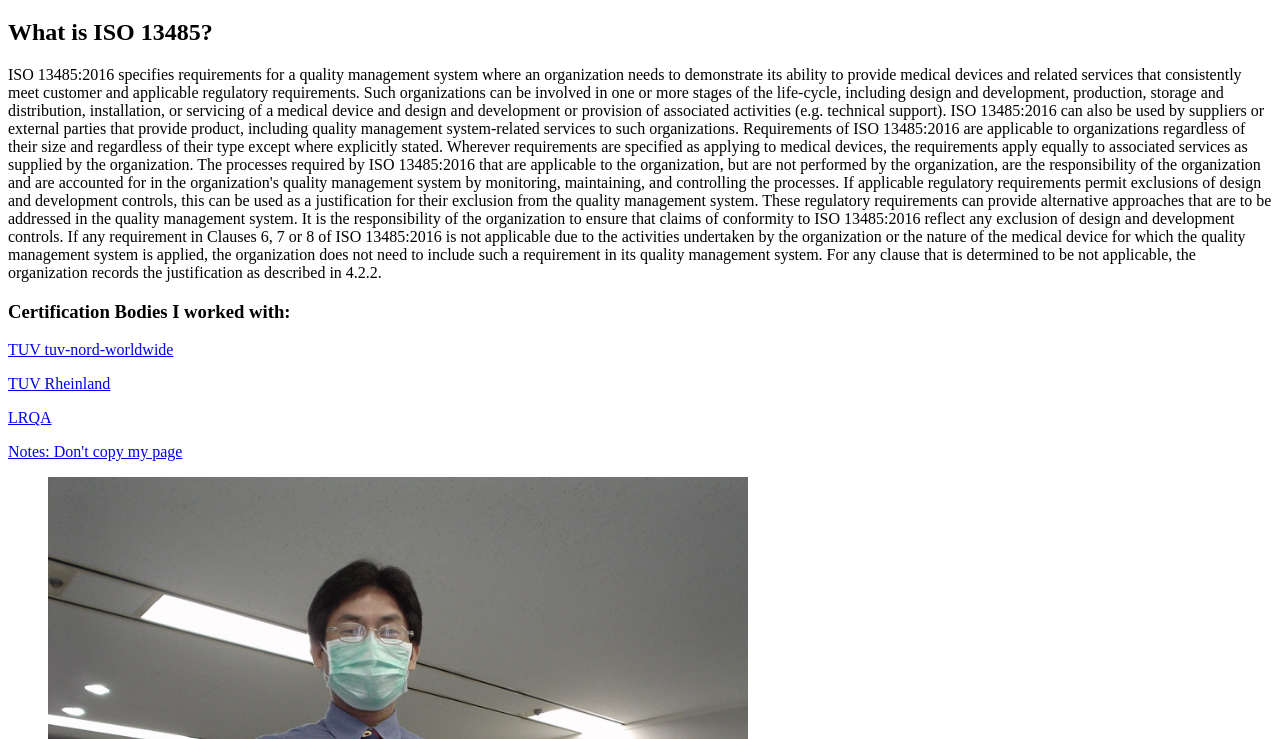
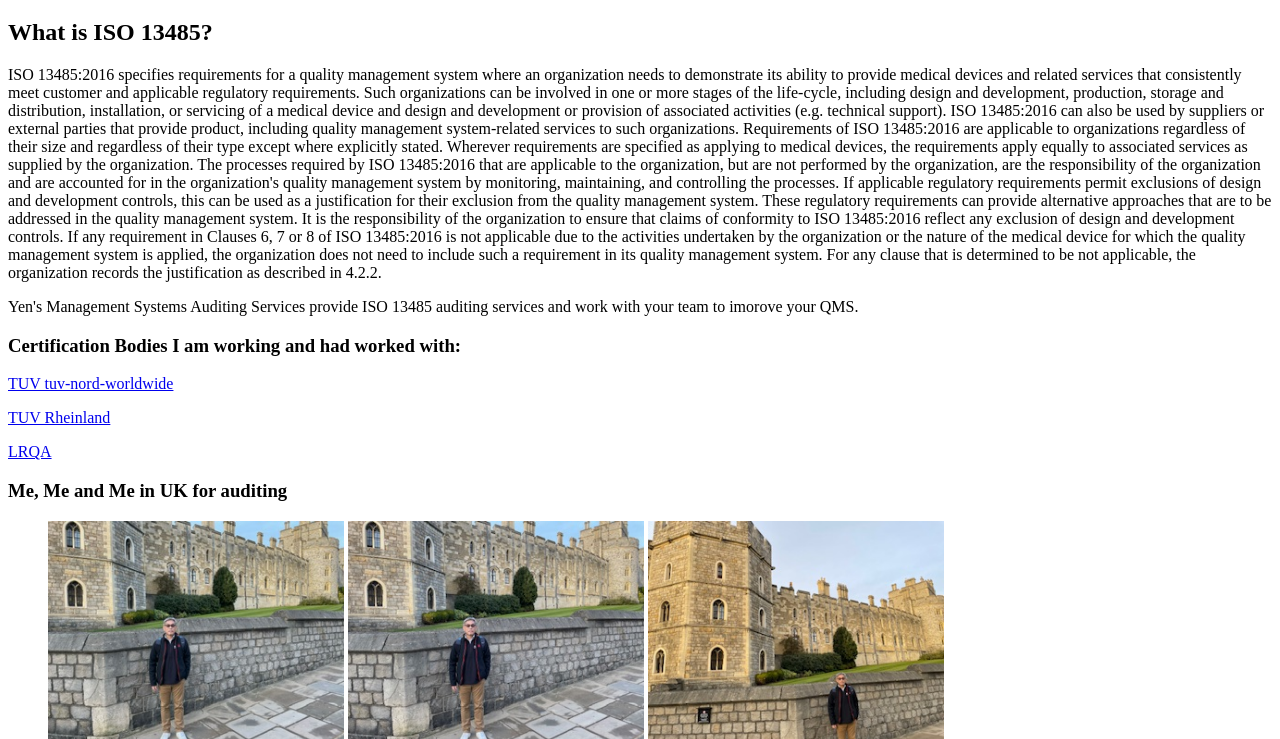
Before and after one commit to kuanghuayen/My-web-site, a plain HTML site: page WD4E-html/index.html in a window 1280 px wide. Shown: the part 61-800 px from the top of the page. Drawn offline with Linux system fonts and the light colour scheme.

Commit message:
Add files via upload

```diff
--- a/WD4E-html/index.html
+++ b/WD4E-html/index.html
@@ -7,7 +7,10 @@
 </head>
 <body>
     <main>
+        <div>
         <h1>Yen's Management Systems Auditing Services</h1>
+        </div>
+<div>
         <h2> What is ISO 13485?</h2>
         <p>ISO 13485:2016 specifies requirements for a quality management system where an organization needs to demonstrate its ability to provide medical devices and related services that consistently meet customer and applicable regulatory requirements. Such organizations can be involved in one or more stages of the life-cycle, including design and development, production, storage and distribution, installation, or servicing of a medical device and design and development or provision of associated activities (e.g. technical support). ISO 13485:2016 can also be used by suppliers or external parties that provide product, including quality management system-related services to such organizations.
 
@@ -18,17 +21,26 @@
             If applicable regulatory requirements permit exclusions of design and development controls, this can be used as a justification for their exclusion from the quality management system. These regulatory requirements can provide alternative approaches that are to be addressed in the quality management system. It is the responsibility of the organization to ensure that claims of conformity to ISO 13485:2016 reflect any exclusion of design and development controls.
 
             If any requirement in Clauses 6, 7 or 8 of ISO 13485:2016 is not applicable due to the activities undertaken by the organization or the nature of the medical device for which the quality management system is applied, the organization does not need to include such a requirement in its quality management system. For any clause that is determined to be not applicable, the organization records the justification as described in 4.2.2.</p>
-            <h3>Certification Bodies I worked with: </h3>
+
+            Yen's Management Systems Auditing Services provide ISO 13485 auditing services and work with your team to imorove your QMS.
+
+            <h3>Certification Bodies I am working and had worked with: </h3>
             <p><a href="https://www.tuv-nord.com/en/tuv-nord-worldwide/">TUV tuv-nord-worldwide</a></p>
             <P><a href="https://www.tuv.com/world/en/">TUV Rheinland</a></P>
             <p><a href="https://www.lrqa.com/en/"> LRQA</a></p>
-            <p><a href="file:///C:/Users/yenfr/Documents/Web%20development/week%201/WD4E-html/my%20favorite%20cars.html>my favoraie cars</a></P>
+
+</div>
+
+<div>
+    <h3>Me, Me and Me in UK for auditing</h3>
+
+    <figure>
+<img src="images/Mr Yen 2.JPEG" alt = "Yen in Windsor UK" width="25%">
+<img src="images/Mr Yen 5.JPG" alt = "Yen in Windsor UK" width="25%">
+<img src="images/Mr Yen 6.JPG" alt = "Yen in Windsor UK" width="25%">
+    </figure>
+</div>
+
     </main>
-    <footer>Notes: Don't copy my page</footer>
-    <figure>
-    <img src="images/Mr Yen.JPG" alt = "Yen wearing a mask during SARs back in Taiwan" width="700px">
-    </figure>
-
-
 </body>
 </html>
```
Also changed, not shown: WD4E-html/my favorite cars.html (+1 -1 lines), WD4E-html/myFirstpage.html (+1 -1 lines), WD4E-html/images/Mr Yen 1.JPG (added), WD4E-html/images/Mr Yen 2.jpeg (added), WD4E-html/images/Mr Yen 3.jpeg (added), WD4E-html/images/Mr Yen 4.jpeg (added), WD4E-html/images/Mr Yen 5.jpg (added), WD4E-html/images/Mr Yen 6.jpg (added).
